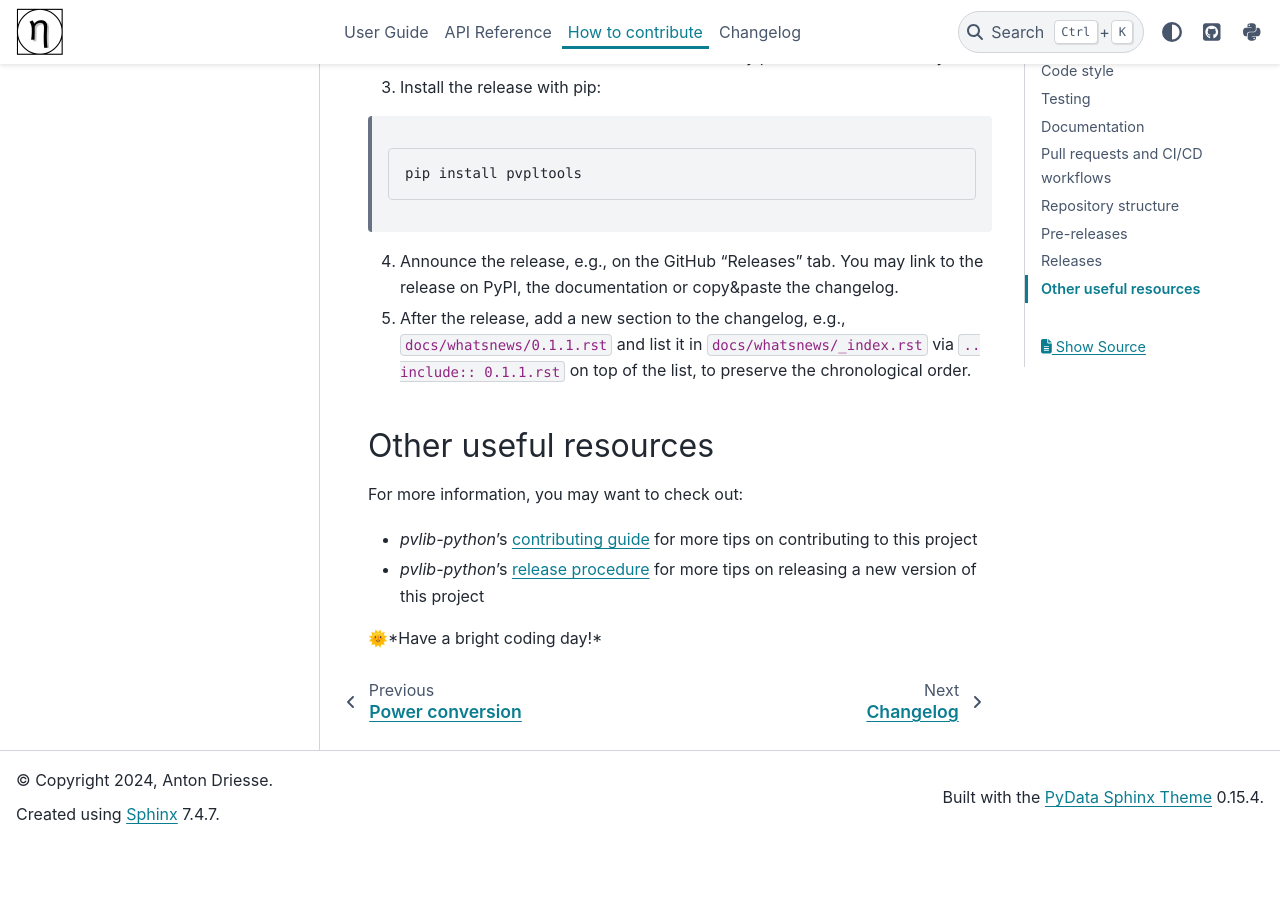
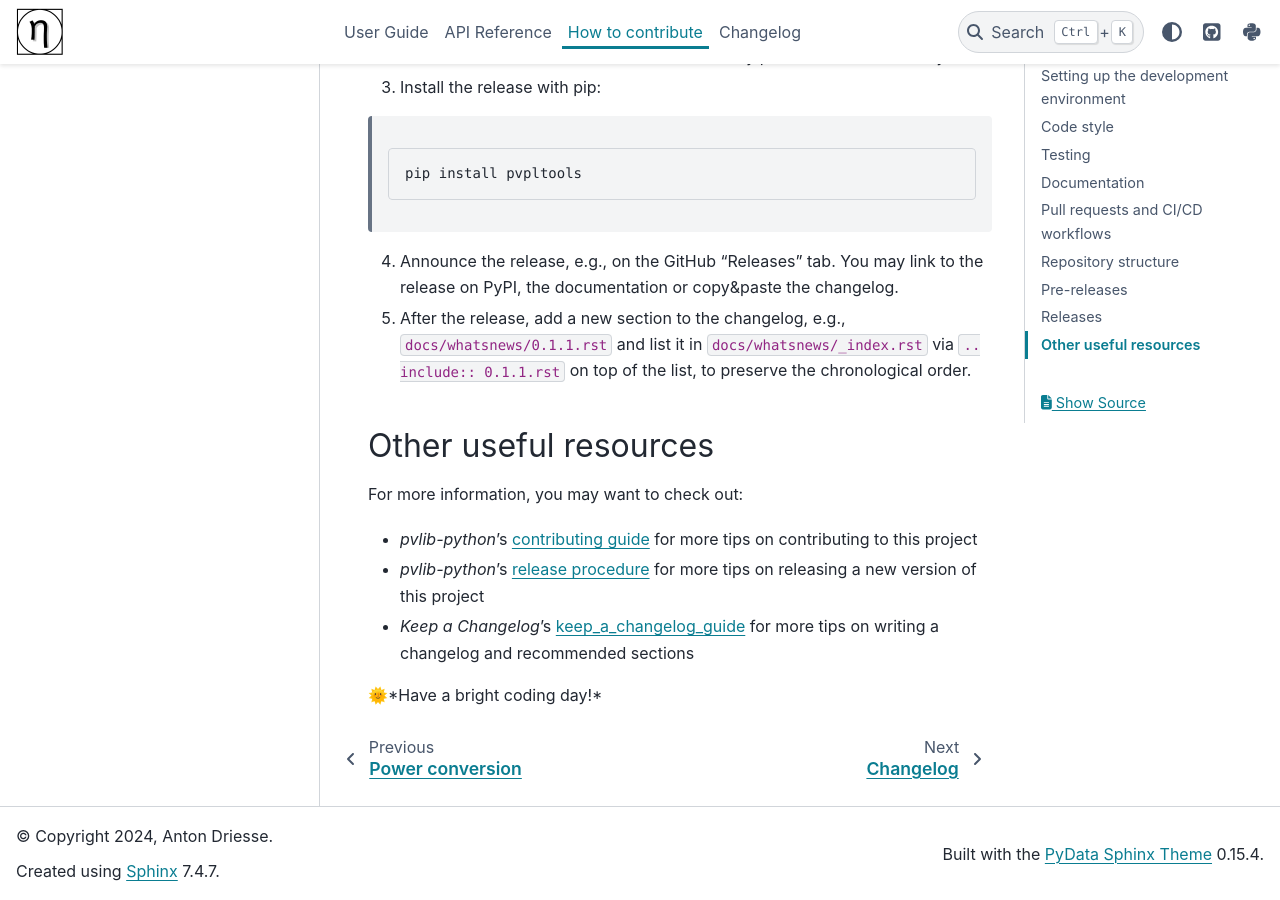
Before and after one commit to pvplabs/pvpltools, a Sphinx documentation site: the page built from docs/contribute/contributing.rst, in a window 1280 px wide and 900 px high, scrolled down 4815 px. Built offline with Sphinx 7.4.7 and the PyData theme 0.15.4, drawn with Linux system fonts in a browser that asks for light colours; pages that are not in the unit, such as notebooks, are missing from menus; the version number could not be read and is left out; before the commit the page ends 5658 px from its top, so only the background shows below that.

Commit message:
Improve contributing

```diff
--- a/docs/contribute/contributing.rst
+++ b/docs/contribute/contributing.rst
@@ -200,8 +200,10 @@ For more information, you may want to check out:
 
 - *pvlib-python*'s `contributing guide`_ for more tips on contributing to this project
 - *pvlib-python*'s `release procedure`_ for more tips on releasing a new version of this project
+- *Keep a Changelog*'s `keep_a_changelog_guide`_ for more tips on writing a changelog and recommended sections
 
 .. _contributing guide: https://pvlib-python.readthedocs.io/en/stable/contributing/index.html
 .. _release procedure: https://github.com/pvlib/pvlib-python/wiki/Release-procedures
+.. _keep_a_changelog_guide: https://keepachangelog.com/en/
 
 🌞*Have a bright coding day!*
```
Also changed, not shown: docs/whatsnews/0.1.1.rst (deleted, +0 -22 lines).
